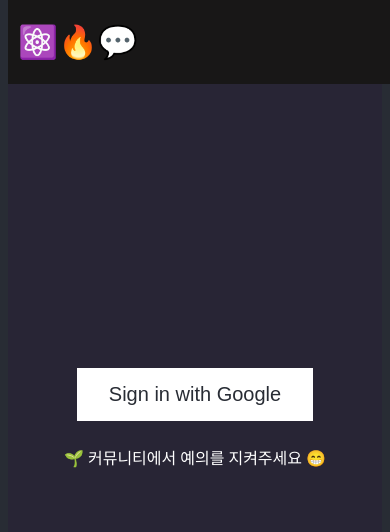
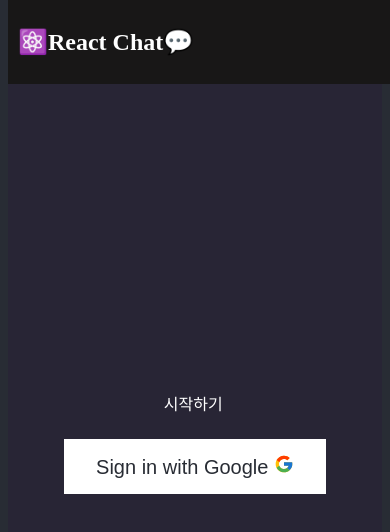
Before and after one commit to joeuni-ex/React_SuperChat, a React (Vite) app: page / in a window 390 px wide. Shown: the top 532 px of the page. Built offline with nearby package versions, Linux system fonts and the light colour scheme; no server answers.

Commit message:
css수정

```diff
--- a/src/App.css
+++ b/src/App.css
@@ -105,6 +105,10 @@
   margin: 0 auto;
 }
 
+.sign-out {
+  border-radius: 10px;
+}
+
 ul,
 li {
   text-align: left;
@@ -112,7 +116,7 @@
 }
 
 p {
-  max-width: 500px;
+  max-width: 300px;
   margin-bottom: 12px;
   line-height: 24px;
   padding: 10px 20px;
@@ -147,3 +151,29 @@
   border-radius: 50%;
   margin: 2px 5px;
 }
+
+.main-text {
+  max-width: 94%;
+  justify-content: center;
+}
+
+.start-main {
+  min-width: 100%;
+}
+
+@media only screen and (max-width: 600px) {
+  h1 {
+    font-size: 1.5rem;
+  }
+
+  .start-main {
+    min-width: 94%;
+  }
+
+  input {
+    font-size: 1.2rem;
+  }
+  .chatBtn {
+    line-height: 2rem;
+  }
+}
--- a/src/App.jsx
+++ b/src/App.jsx
@@ -3,6 +3,9 @@
 import { auth, googleAuth } from "./firebase";
 import { signInWithPopup, signOut } from "firebase/auth";
 import ChatRoom from "./ChatRoom";
+// react-icon
+import { FcGoogle } from "react-icons/fc";
+import { MdLogout } from "react-icons/md";
 
 function App() {
   const [user, loading, error] = useAuthState(auth);
@@ -26,7 +29,7 @@
   return (
     <div className="App">
       <header>
-        <h1>⚛️🔥💬</h1>
+        <h1>⚛️React Chat💬</h1>
         {/* 로그인이 되어있으면 로그아웃 보여줌 */}
         {user && <SignOut />}
       </header>
@@ -49,10 +52,15 @@
 
   return (
     <>
+      <div className="main-text">
+        <p className="start-main">시작하기</p>
+      </div>
       <button className="sign-in" onClick={signInWithGoogle}>
-        Sign in with Google
+        Sign in with Google <FcGoogle />
       </button>
-      <p>🌱 커뮤니티에서 예의를 지켜주세요 😁</p>
+      <div className="main-text">
+        {/* <p>🌱 커뮤니티에서 예의를 지켜주세요 😁</p> */}
+      </div>
     </>
   );
 }
@@ -68,7 +76,7 @@
   };
   return (
     <button className="sign-out" onClick={logout}>
-      Sign Out
+      <MdLogout style={{ fontWeight: "bold" }} />
     </button>
   );
 }
--- a/src/ChatRoom.jsx
+++ b/src/ChatRoom.jsx
@@ -9,6 +9,8 @@
 import { useEffect, useRef, useState } from "react";
 import { useCollectionData } from "react-firebase-hooks/firestore";
 import { auth, db } from "./firebase";
+// react-icon
+import { TbSend } from "react-icons/tb";
 
 const ChatRoom = () => {
   const dummy = useRef(); //html을 선택하기 위한 객체
@@ -60,8 +62,8 @@
           placeholder="메세지를 입력하세요~"
         />
         {/* 메세지에 값이 저장되어있지앟으면 disabled(클릭못함) */}
-        <button type="submit" disabled={!formValue}>
-          🕊️
+        <button type="submit" disabled={!formValue} className="chatBtn">
+          <TbSend />
         </button>
       </form>
     </>
@@ -87,7 +89,7 @@
             photoURL || "https://api.adorable.io/avatars/23/abott@adorable.png"
           }
         />
-        <p>{text}</p>
+        <p className="chat">{text}</p>
       </div>
     </>
   );
```
